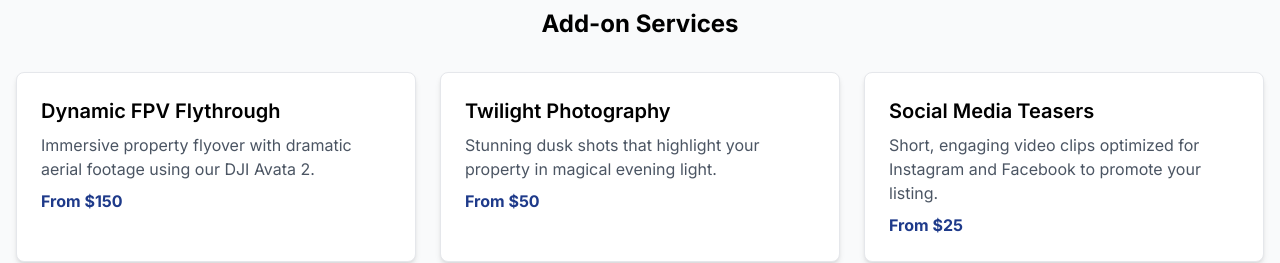
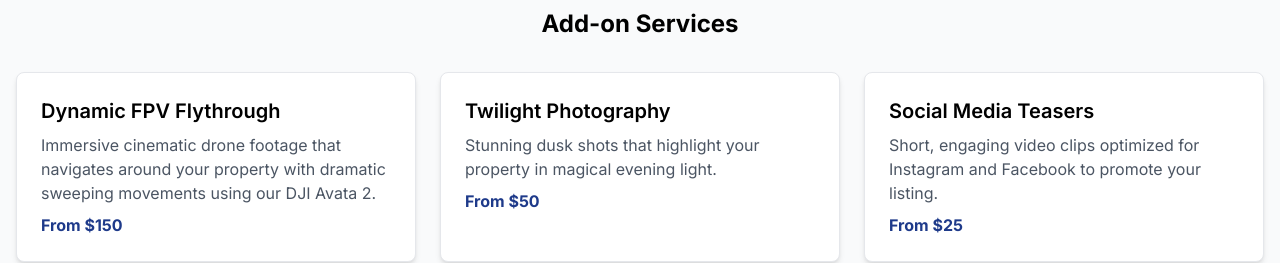
Before and after one commit to JustBobFPV/cactuscloudmedia, a Next.js app: page / in a window 1280 px wide. Shown: the part 2120-2383 px from the top of the page. Built offline with nearby package versions, Linux system fonts and the light colour scheme.

Commit message:
Refine description for Dynamic FPV Flythrough in page.tsx to highlight cinematic drone footage and enhance appeal.

```diff
--- a/src/app/page.tsx
+++ b/src/app/page.tsx
@@ -275,7 +275,7 @@ export default function Home() {
               {/* FPV Flythrough */}
               <div className="bg-white rounded-lg shadow-md p-6 border border-gray-200">
                 <h4 className="text-xl font-semibold mb-2">Dynamic FPV Flythrough</h4>
-                <p className="text-gray-600 mb-2">Immersive property flyover with dramatic aerial footage using our DJI Avata 2.</p>
+                <p className="text-gray-600 mb-2">Immersive cinematic drone footage that navigates around your property with dramatic sweeping movements using our DJI Avata 2.</p>
                 <p className="text-blue-900 font-bold">From $150</p>
               </div>
 
```
